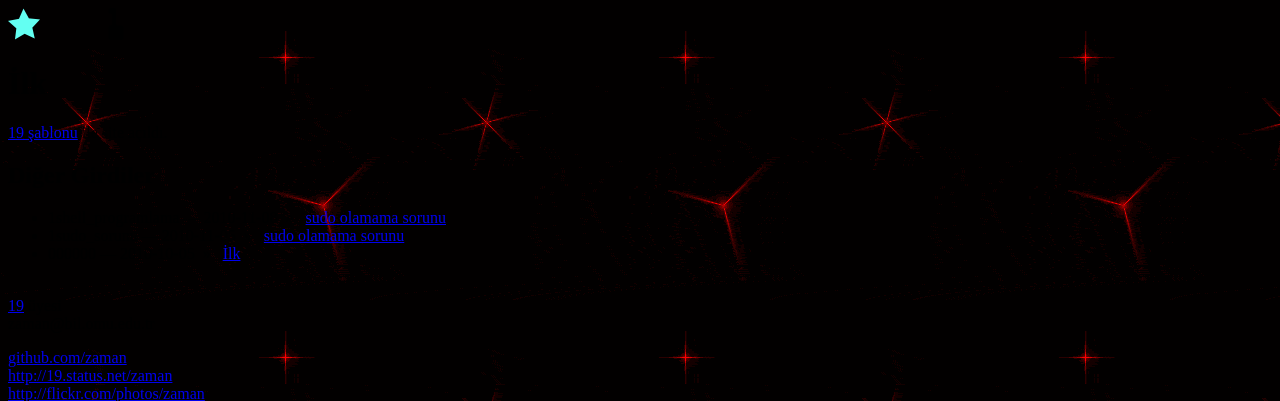
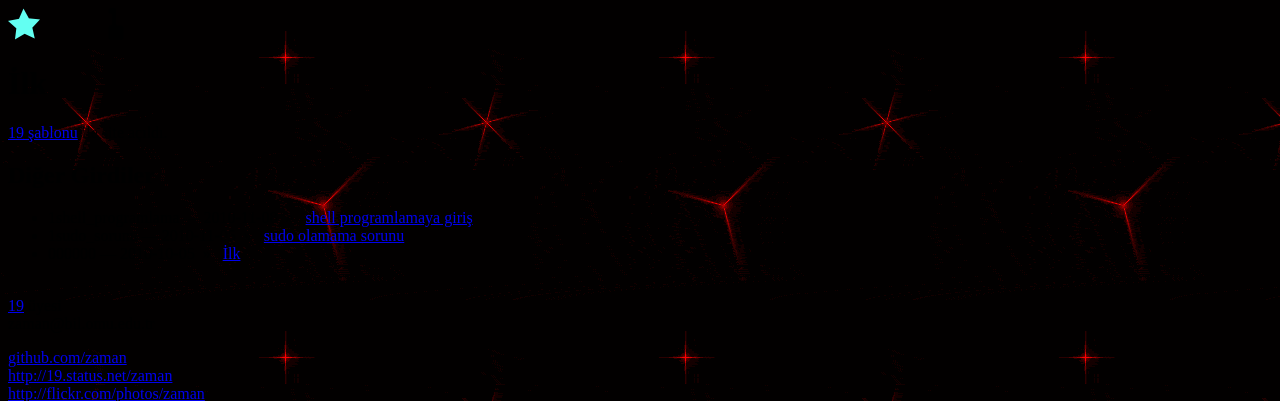
Before and after one commit to zaman/eski, a Jekyll site: the page built from 0/_posts/2010-10-29-00000.md, in a window 1280 px wide. Shown: the top 401 px of the page. Built offline with Jekyll 4.4.1, drawn with Linux system fonts in a browser that asks for light colours.

Commit message:
Shell Programlamaya giris

```diff
--- a/1/_posts/2010-11-08-shell_programlama.md
+++ b/1/_posts/2010-11-08-shell_programlama.md
@@ -1,6 +1,6 @@
 ---
 layout: post
-title: sudo olamama sorunu
+title: shell programlamaya giriş
 ---
 
 >>> ### Kabuk (Shell) Programlamaya Giriş
```
